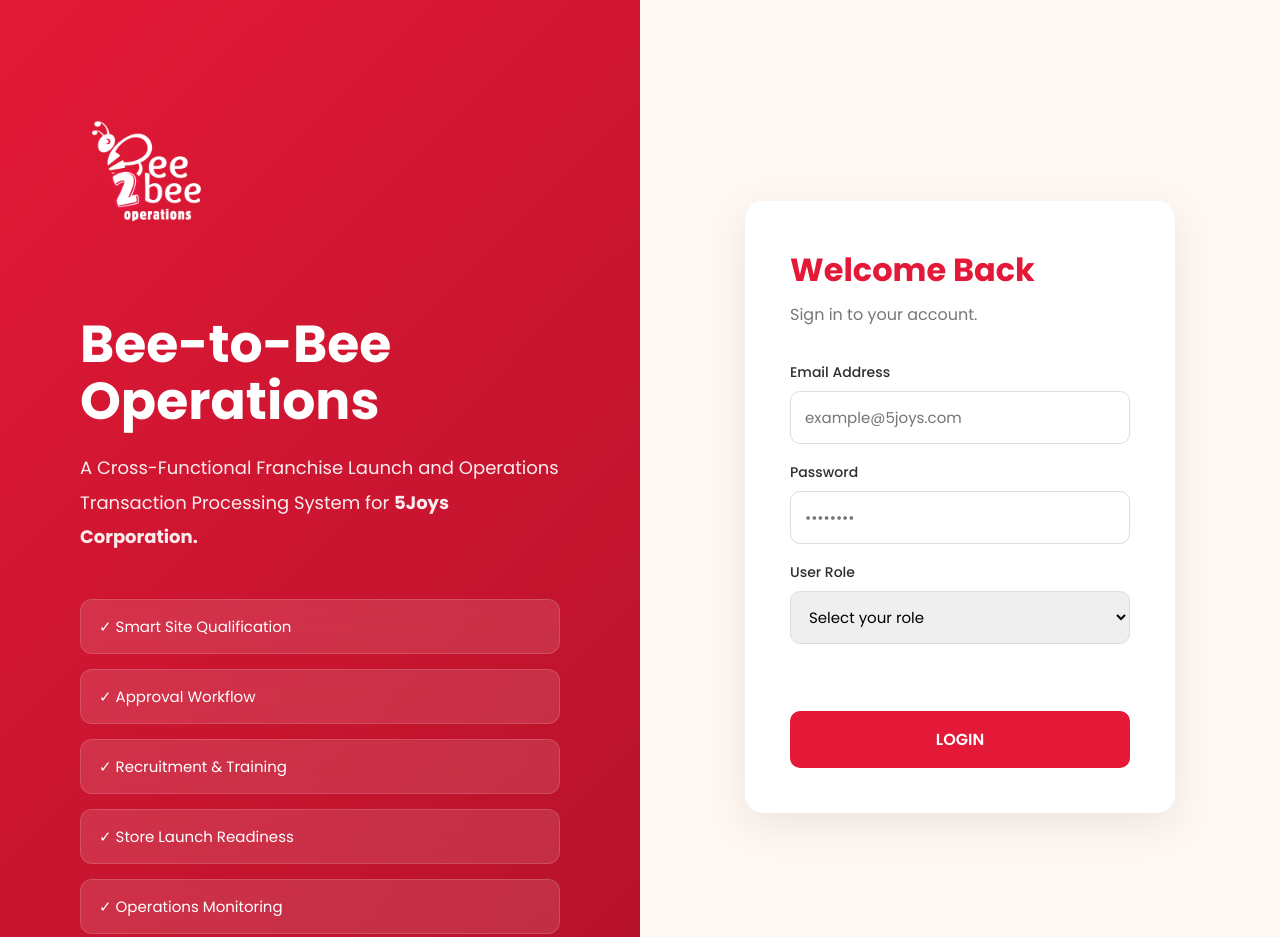
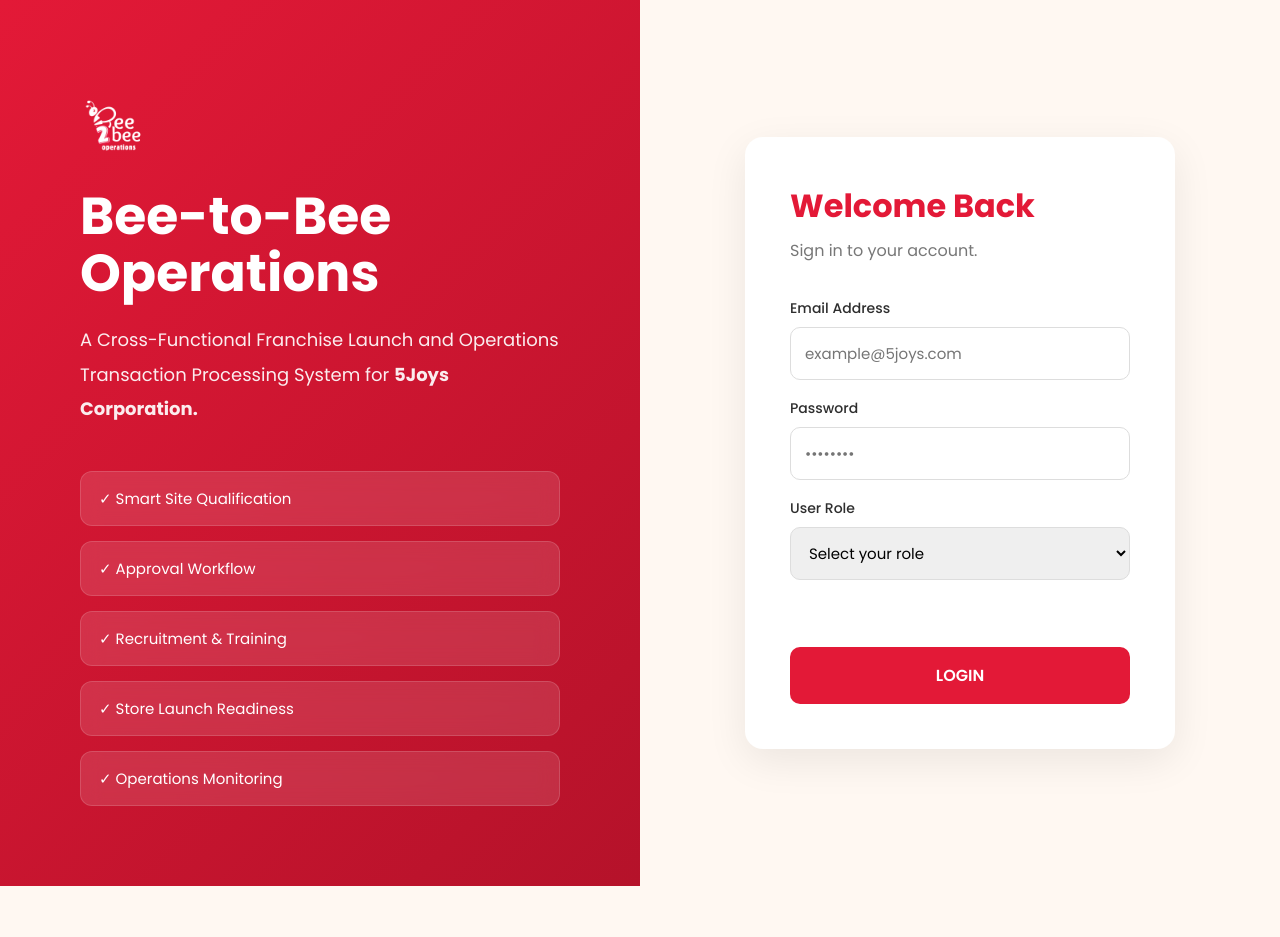
Before and after one commit to dzuhnee/B2BOPERATIONS_ISANDE1, a plain HTML site: page src/index.html in a window 1280 px wide. Shown: the top 937 px of the page. After the commit the page ends 886 px from the top, so only its background shows below. Drawn offline with Linux system fonts and the light colour scheme.

Commit message:
Update login.css

```diff
--- a/src/css/login.css
+++ b/src/css/login.css
@@ -23,19 +23,15 @@
     text-align:left;
 }
 
-.logo{
-    width:180px;
-    margin-bottom:30px;
+.logo {
+    width: 100px;
+    height: 100px;
+    background: transparent;
+    border-radius: 0;
+    padding: 0;
 }
 
-
-/* LOGO */
-
-.logo{
-    width:200px;
-    display:block;
-    margin:0 0 35px 0;
-}
+/* TITLE */
 
 /* TITLE */
 
```
